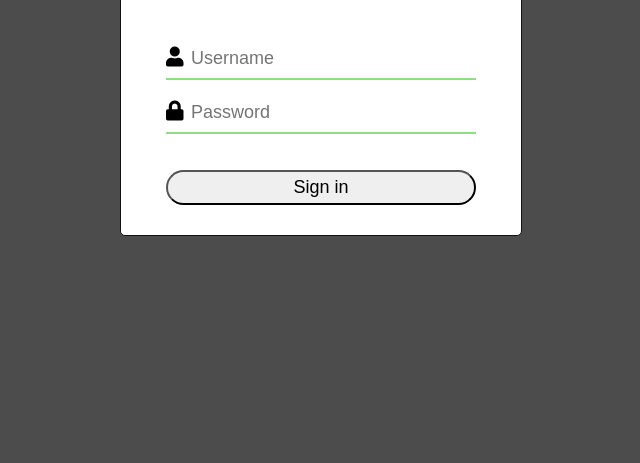
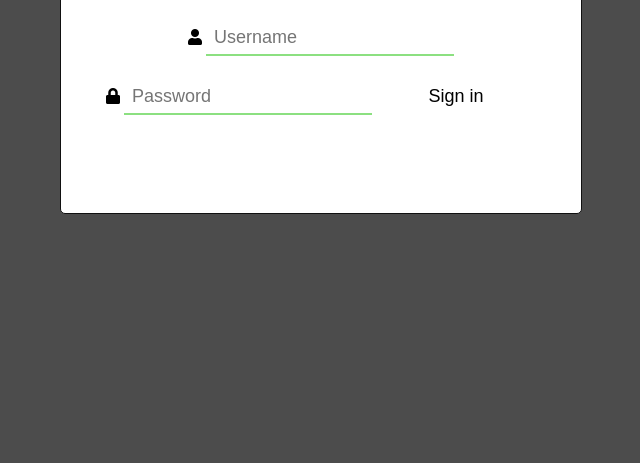
Before and after one commit to taiga248/animation, a plain HTML site: page form/index.html in a window 1280 px wide. Shown: the part 337-800 px from the top of the page, without its empty margins (319-959 px from the left). Drawn offline with Linux system fonts and the light colour scheme.

Commit message:
Update form dir

```diff
--- a/form/index.html
+++ b/form/index.html
@@ -1,25 +1,29 @@
 <!DOCTYPE html>
 <html lang="ja">
-<head>
-    <meta charset="UTF-8">
-    <meta name="viewport" content="width=device-width, initial-scale=1.0">
-    <meta http-equiv="X-UA-Compatible" content="ie=edge">
+  <head>
+    <meta charset="UTF-8" />
+    <meta name="viewport" content="width=device-width, initial-scale=1.0" />
+    <meta http-equiv="X-UA-Compatible" content="ie=edge" />
     <title>Document</title>
-    <link rel="stylesheet" href="https://cdnjs.cloudflare.com/ajax/libs/font-awesome/5.9.0/css/all.min.css" integrity="sha256-UzFD2WYH2U1dQpKDjjZK72VtPeWP50NoJjd26rnAdUI=" crossorigin="anonymous" />
-    <link rel="stylesheet" href="style.css">
-</head>
-<body>
-    <div class="login_box">
-        <h1 class="login_title">Login</h1>
-        <div class="text_box">
-            <i class="fa fa-user awesome"></i>
-            <input class="text_box-input" type="text" placeholder="Username">
-        </div>
-        <div class="text_box">
-            <i class="fa fa-lock awesome"></i>
-            <input class="text_box-input" type="password" placeholder="Password">
-        </div>
-        <button class="btn">Sign in</button>
+    <link
+      rel="stylesheet"
+      href="https://cdnjs.cloudflare.com/ajax/libs/font-awesome/5.9.0/css/all.min.css"
+      integrity="sha256-UzFD2WYH2U1dQpKDjjZK72VtPeWP50NoJjd26rnAdUI="
+      crossorigin="anonymous"
+    />
+    <link rel="stylesheet" href="style.css" />
+  </head>
+  <body>
+    <div class="login">
+      <p class="login__title">Login</p>
+      <form class="login__box">
+        <i class="fa fa-user"></i>
+        <input class="text__box-input" type="text" placeholder="Username" />
+        <br />
+        <i class="fa fa-lock"></i>
+        <input class="text__box-input" type="password" placeholder="Password" />
+        <button class="login__btn">Sign in</button>
+      </form>
     </div>
-</body>
+  </body>
 </html>
--- a/form/style.css
+++ b/form/style.css
@@ -1,65 +1,56 @@
-body{
+* {
   margin: 0;
   padding: 0;
-    font-family: sans-serif;
-    background-color: rgba(0, 0, 0, .7);
 }
-
-.login_box{
-    width: 310px;
+body {
+  background-color: rgba(0, 0, 0, 0.7);
+}
+.login {
   position: absolute;
   top: 50%;
   left: 50%;
-    transform: translate(-50%,-50%);
+  text-align: center;
+  height: 30vh;
+  min-width: 240px;
+  transform: translate(-50%, -50%);
+  padding: 30px 45px;
   background-color: #fff;
-    padding: 30px 45px;
   border: solid 1px #111;
   border-radius: 5px;
 }
-
-.login_title{
-   width: 40%;
+.login__title {
   font-size: 36px;
-   border-bottom: 5px solid #8cec81;
-   margin: 0 0 60px 0;
-   padding: 5px 0;
+  text-align: center;
+  margin: 0 0 36px 0;
+  text-decoration: underline #8cec81;
 }
-
-.text_box{
-    width: 100%;
-    font-size: 20px;
-    padding: 8px 0;
-    margin: 12px 0;
-    border-bottom: 2px solid #8ce081;
+.login__box {
+  margin: 0 0 28px 0;
 }
-
-.text_box-input{
+.text__box-input {
   border: none;
   outline: none;
   font-size: 18px;
-    width: 80%;
+  margin: 0 0 24px 0;
+  padding: 6px 8px;
+  border-bottom: 2px solid #8ce081;
 }
-
-.btn{
-    width: 100%;
-    border: 1px solid linear-gradient(-135deg, #42E695, #3BB2B8);
-    padding: 5px;
-    margin: 24px 0 0 0;
+.login__btn {
+  width: 160px;
   font-size: 18px;
+  padding: 5px 0;
+  background: #fff;
   border-radius: 50px;
+  border: none;
   cursor: pointer;
   transition: 0.3s;
-    outline: none;
 }
-
-.btn:hover{
-    animation: color-change ease .3s forwards;
+.login__btn:hover {
+  animation: hovBtn ease 0.3s forwards;
 }
-@keyframes color-change{
-    0%{}
-    100%{
+@keyframes hovBtn {
+  100% {
     color: white;
-        border: white 1px solid;
-        background: linear-gradient(-135deg, #42E695, #3BB2B8);
+    background: linear-gradient(-135deg, #42e695, #3bb2b8);
   }
 }
```
Also changed, not shown: form/README.md (added). Lines whose indentation alone changed are shown as unchanged.
